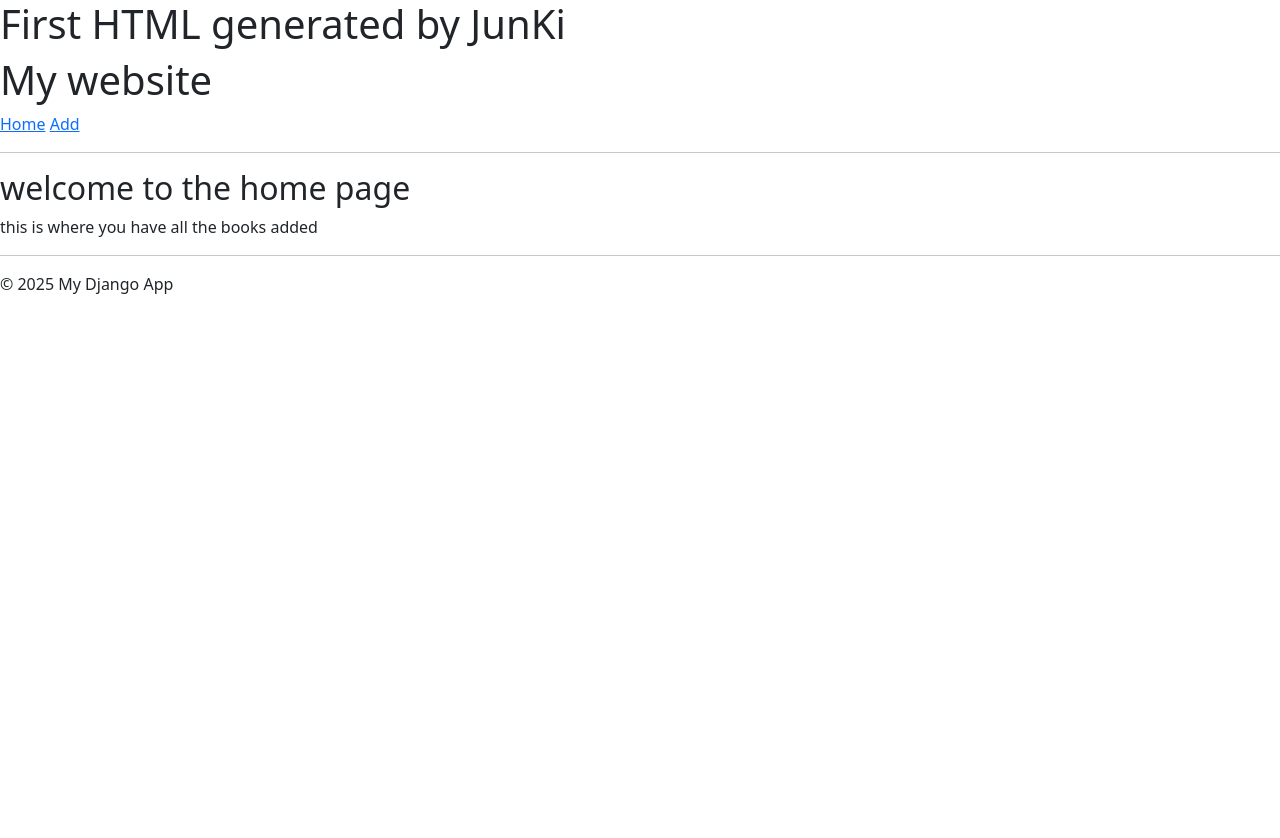
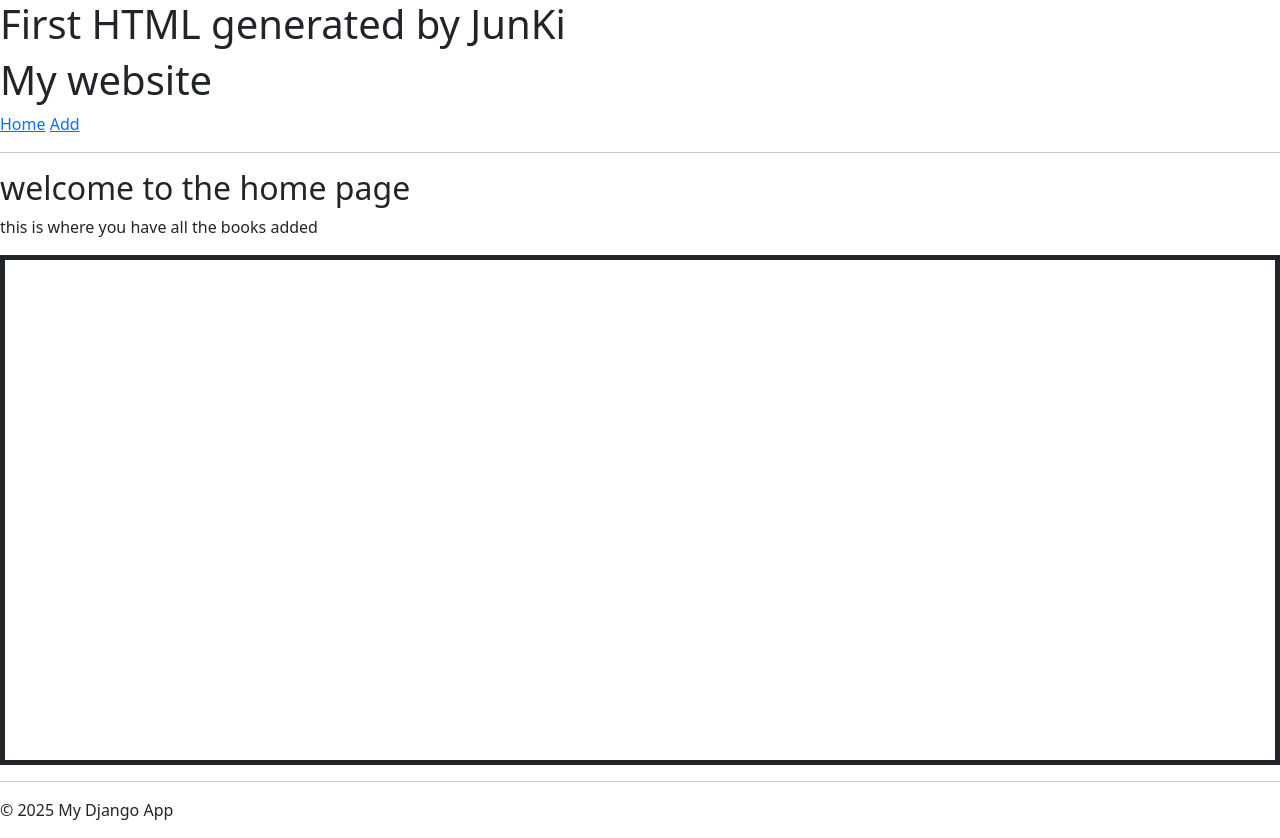
Before and after one commit to JunQi123-del/Book, a Django app: page / in a window 1280 px wide. Before the commit the page ends 294 px from the top, so only its background shows below. Run offline with Django 5.2, Linux system fonts and the light colour scheme.

Commit message:
fixed loading of CSS bug

```diff
--- a/book/book/settings.py
+++ b/book/book/settings.py
@@ -117,6 +117,10 @@ USE_TZ = True
 
 STATIC_URL = 'static/'
 
+STATICFILES_DIRS = [
+    BASE_DIR / 'core/static'
+]
+
 # Default primary key field type
 # https://docs.djangoproject.com/en/5.2/ref/settings/#default-auto-field
 
--- a/book/core/css/style.css
+++ b/book/core/static/book/css/style.css
@@ -1,7 +1,7 @@
-.container{
+.gridContainer{
     display: grid;
     grid-template-rows: repeat(5,100px);  /*Create height of the rows to be 100px*/
-    grid-template-columns: repeat(5,1fr);    /* divide each column width space equally with fr */
+    grid-template-columns: repeat(5,100px);    /* divide each column width space equally with fr */
     border-style: solid;
     border-width: 5px;
 
--- a/book/core/templates/book/base.html
+++ b/book/core/templates/book/base.html
@@ -1,10 +1,11 @@
+{% load static %}
 <!DOCTYPE html>
 <html lang="en">
 <head>
     <meta charset="UTF-8">
     <meta name="viewport" content="width=device-width, initial-scale=1.0">
     <link href="https://cdn.jsdelivr.net/npm/bootstrap@5.3.0/dist/css/bootstrap.min.css" rel="stylesheet"/>
-    <link href="../../css/style.css" rel="stylesheet"/>
+    <link href="{% static 'book/css/style.css' %}" rel="stylesheet"/>
 
     <title>{% block title %}My Django App {% endblock %}</title>
     <h1>First HTML generated by JunKi</h1>
--- a/book/core/templates/book/home.html
+++ b/book/core/templates/book/home.html
@@ -1,4 +1,5 @@
 {% extends 'book/base.html' %}
+{% load static %}
 
 {% block title %}
 home
@@ -11,6 +12,7 @@ home
 <div class="gridContainer">
 <!-- This is a grid container: The direct children of this container would feel by each row of the grid
         If all the columns in the row is filled up it will go to next of the row-->
-
+        <div class="item1"></div>
+        <div class="item2"></div>
 </div>
 {% endblock %}
```
Also changed, not shown: book/db.sqlite3.
